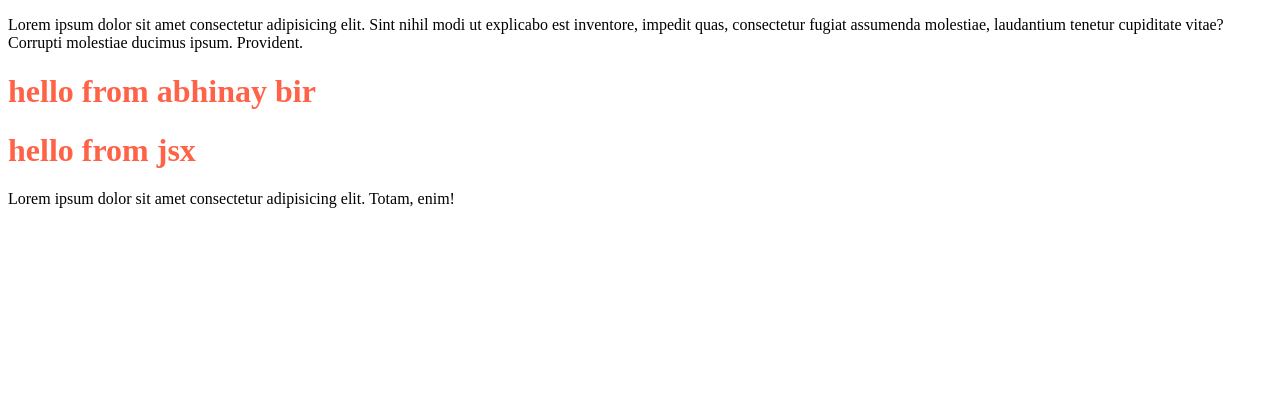
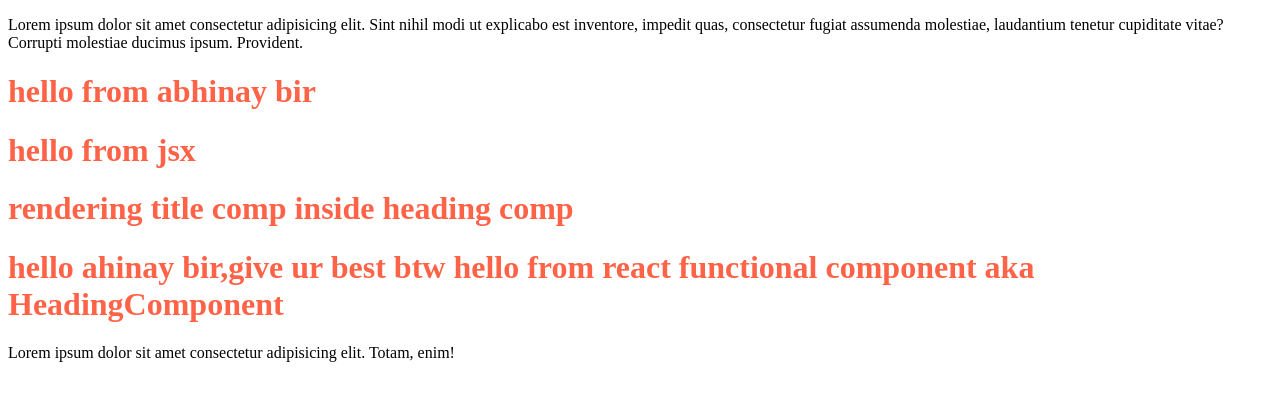
Before and after one commit to Abhinay-bir-17/react_28july2024, a React app: page / in a window 1280 px wide. Built offline with nearby package versions, Linux system fonts and the light colour scheme.

Commit message:
made 1st react component and rendered it

```diff
--- a/app.js
+++ b/app.js
@@ -6,10 +6,38 @@ root.render(heading)
 console.log('heading:',heading)
 
 // jsx
-const jsxheading = <h1 id='jheading'>hello from jsx</h1>
+// react element
+const jsxheading = (<h1 id='jheading'>
+            hello from jsx
+            </h1>);
+const HeadingComponent = ()=>{
+  return (
+    <div id='container'>
+
+      <Title/>
+      {Title}
+      <h1 className='heading'>hello
+        ahinay bir,give ur best
+        btw hello from react functional
+        component aka HeadingComponent
+      </h1>
+    </div>
+  );
+}
+const Title = ()=>{
+  return (
+    <h1>rendering title comp inside
+      heading comp
+      {console.log('hi abhinay ')}
+    </h1>
+  );
+}
 const root2 = ReactDOM.createRoot(document.getElementById('root2'))
 console.log('jsheading:', jsxheading)
 root2.render(jsxheading)
+
+const root3 = ReactDOM.createRoot(document.getElementById('root3'))
+root3.render(<HeadingComponent/>)
 
 
 // const heading =  React.createElement('h1', {id:'heading'}, 'hello abhinay bir from react which is in app.js')
--- a/index.html
+++ b/index.html
@@ -14,6 +14,9 @@
   <div id="root2">
 
   </div>
+  <div id="root3">
+
+  </div>
   <p>Lorem ipsum dolor sit amet consectetur adipisicing elit. Totam, enim!</p>
   <!-- <script>
     const heading = document.createElement('h1')
```
